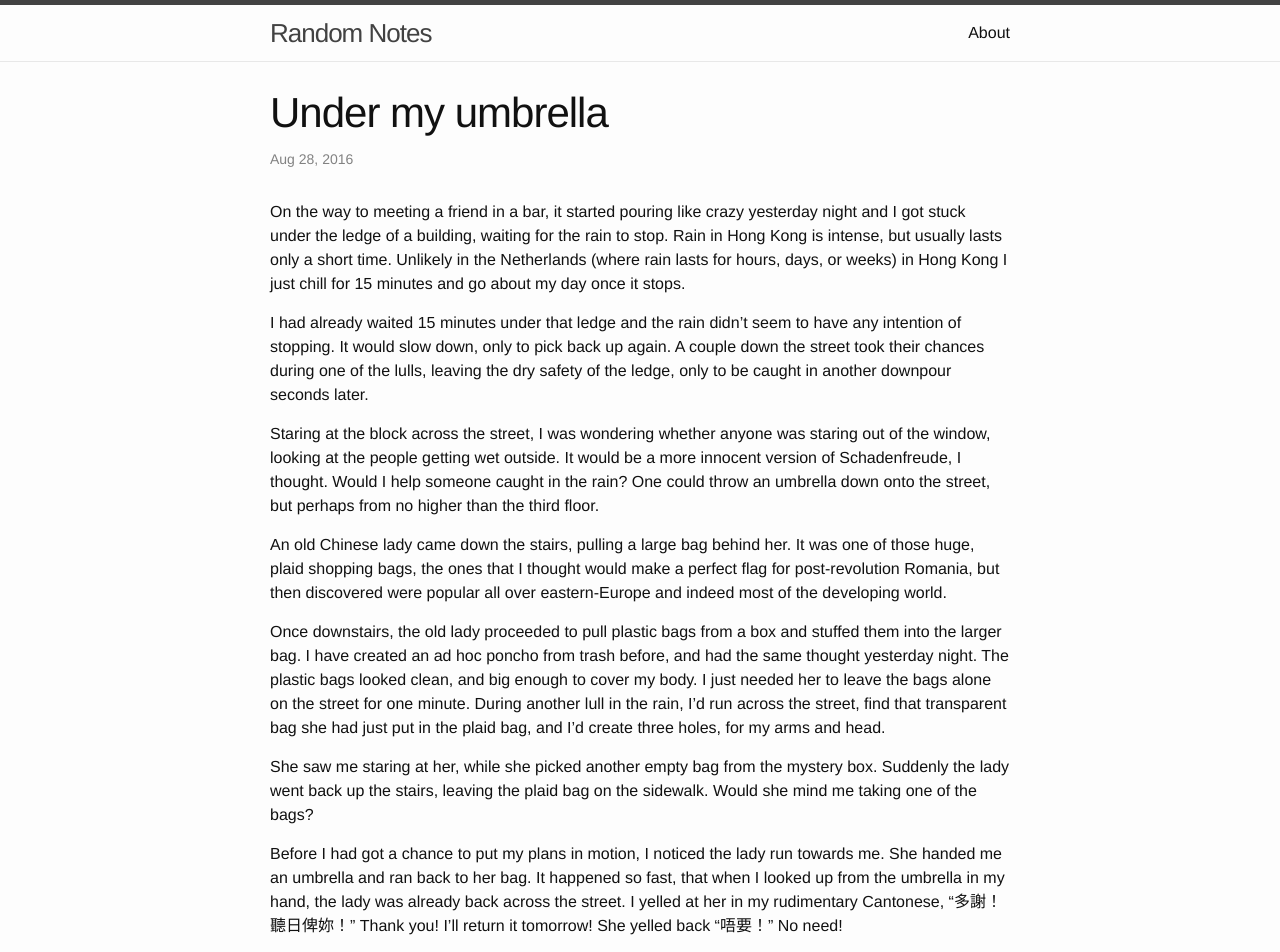
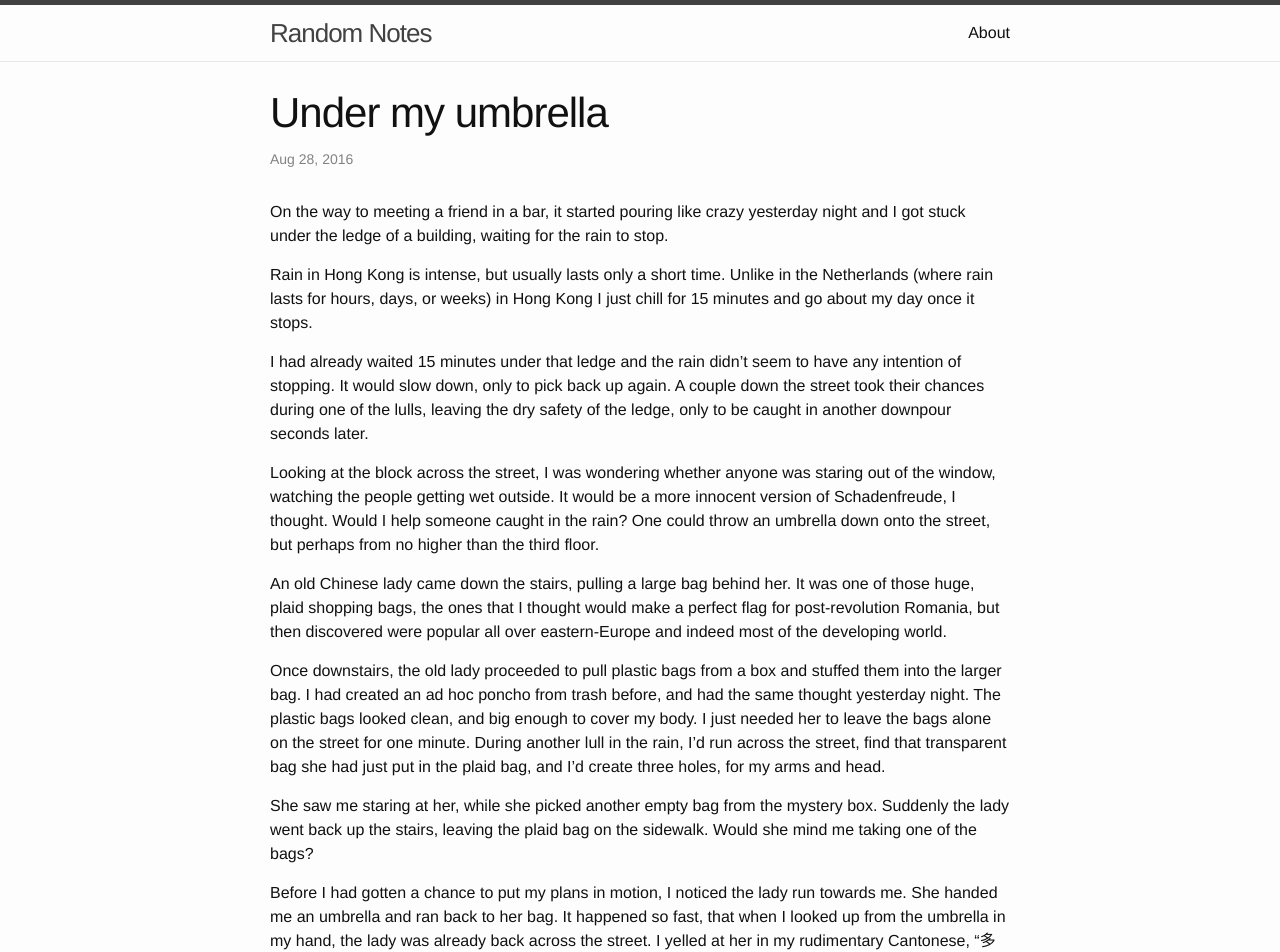
Before and after one commit to lionello/lionello.github.io, a Jekyll site: the page built from _posts/2016-08-28-Under-my-umbrella.markdown, in a window 1280 px wide and 1400 px high. Shown: the top 952 px of the window. Built offline with Jekyll 4.4.1, drawn with Linux system fonts in a browser that asks for light colours; some of the changed text lies outside the part shown.

Commit message:
Spelling

```diff
--- a/_posts/2016-08-28-Under-my-umbrella.markdown
+++ b/_posts/2016-08-28-Under-my-umbrella.markdown
@@ -5,19 +5,20 @@ categories: []
 date: 2016-08-28 14:20:00.000000000 +08:00
 ---
 On the way to meeting a friend in a bar, it started pouring like crazy yesterday night and I got stuck under the ledge of a building, waiting for the rain to stop.
-Rain in Hong Kong is intense, but usually lasts only a short time. Unlikely in the Netherlands (where rain lasts for hours, days, or weeks) in Hong Kong I just chill for 15 minutes and go about my day once it stops.
+
+Rain in Hong Kong is intense, but usually lasts only a short time. Unlike in the Netherlands (where rain lasts for hours, days, or weeks) in Hong Kong I just chill for 15 minutes and go about my day once it stops.
 
 I had already waited 15 minutes under that ledge and the rain didn't seem to have any intention of stopping. It would slow down, only to pick back up again. A couple down the street took their chances during one of the lulls, leaving the dry safety of the ledge, only to be caught in another downpour seconds later.
 
-Staring at the block across the street, I was wondering whether anyone was staring out of the window, looking at the people getting wet outside. It would be a more innocent version of Schadenfreude, I thought. Would I help someone caught in the rain? One could throw an umbrella down onto the street, but perhaps from no higher than the third floor.
+Looking at the block across the street, I was wondering whether anyone was staring out of the window, watching the people getting wet outside. It would be a more innocent version of Schadenfreude, I thought. Would I help someone caught in the rain? One could throw an umbrella down onto the street, but perhaps from no higher than the third floor.
 
 An old Chinese lady came down the stairs, pulling a large bag behind her. It was one of those huge, plaid shopping bags, the ones that I thought would make a perfect flag for post-revolution Romania, but then discovered were popular all over eastern-Europe and indeed most of the developing world.
 
-Once downstairs, the old lady proceeded to pull plastic bags from a box and stuffed them into the larger bag. I have created an ad hoc poncho from trash before, and had the same thought yesterday night. The plastic bags looked clean, and big enough to cover my body. I just needed her to leave the bags alone on the street for one minute. During another lull in the rain, I'd run across the street, find that transparent bag she had just put in the plaid bag, and I'd create three holes, for my arms and head.
+Once downstairs, the old lady proceeded to pull plastic bags from a box and stuffed them into the larger bag. I had created an ad hoc poncho from trash before, and had the same thought yesterday night. The plastic bags looked clean, and big enough to cover my body. I just needed her to leave the bags alone on the street for one minute. During another lull in the rain, I'd run across the street, find that transparent bag she had just put in the plaid bag, and I'd create three holes, for my arms and head.
 
 She saw me staring at her, while she picked another empty bag from the mystery box. Suddenly the lady went back up the stairs, leaving the plaid bag on the sidewalk. Would she mind me taking one of the bags?
 
-Before I had got a chance to put my plans in motion, I noticed the lady run towards me. She handed me an umbrella and ran back to her bag. It happened so fast, that when I looked up from the umbrella in my hand, the lady was already back across the street. I yelled at her in my rudimentary Cantonese, “多謝！聽日俾妳！” Thank you! I'll return it tomorrow! She yelled back “唔要！” No need!
+Before I had gotten a chance to put my plans in motion, I noticed the lady run towards me. She handed me an umbrella and ran back to her bag. It happened so fast, that when I looked up from the umbrella in my hand, the lady was already back across the street. I yelled at her in my rudimentary Cantonese, “多謝！聽日俾妳！” Thank you! I'll return it tomorrow! She yelled back “唔要！” No need!
 
 Three girls had just gathered under a ledge further down the street. They were completely drenched and the look on their faces suggested they had surrendered to the rain. I felt bad. I was this privileged white guy, standing under a perfectly fine ledge, with no particular hurry to go anywhere, and I had been given this nice umbrella, big enough for a few people in fact.
 
```
